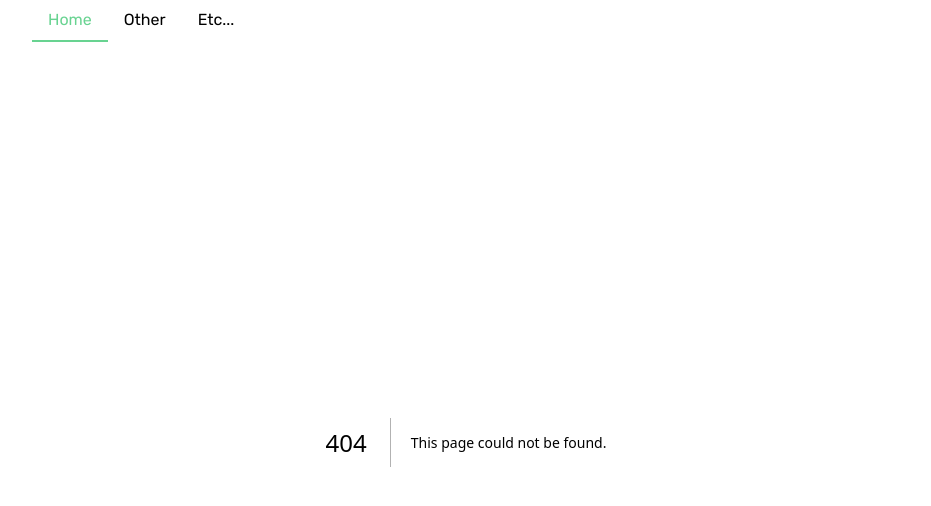
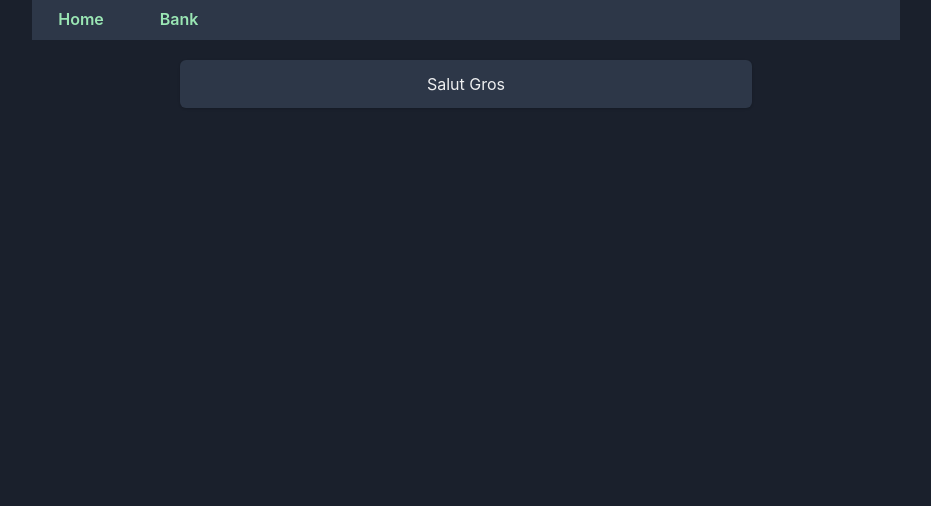
Before and after one commit to MikHulk/eth_front1, a Next.js app in the folder frontend/: page /bank in a window 1280 px wide. Before the commit this address had no page. Shown: the top 506 px of the page, without its empty margins (174-1105 px from the left). Built offline with nearby package versions, Linux system fonts and the light colour scheme.

Commit message:
add routing and navigation

```diff
--- /dev/null
+++ b/frontend/app/bank/page.tsx
@@ -0,0 +1,28 @@
+"use client"
+
+import { useState, useEffect, useRef } from "react"
+import { localhost } from 'viem/chains'
+import {
+  Box,
+  Card,
+} from "@chakra-ui/react"
+
+
+export default function Bank() : React.ReactNode {
+  return (
+    <main p={5}>
+      <Box
+        display="flex"
+        alignItems="center"
+        w="100%"
+        justifyContent="center"
+      >
+        <Card w="66%" mt={5} p={2}>
+          <Box p={1} alignSelf="center">
+            Salut Gros
+          </Box>
+        </Card>
+      </Box>
+    </main>
+  )
+}
--- a/frontend/app/layout.tsx
+++ b/frontend/app/layout.tsx
@@ -1,16 +1,7 @@
 import type { Metadata } from 'next'
-import { Rubik, /* Inter */ } from 'next/font/google'
 import { Container } from "@chakra-ui/react"
 import Provider from './providers'
 import Navbar from './navbar'
-
-
-const rubik = Rubik({ subsets: ['latin'], variable: '--font-rubik' })
-// const inter = Inter({ subsets: ['latin'] })
-
-const fonts = {
-  rubik,
-}
 
 export const metadata: Metadata = {
   title: 'Test',
@@ -24,7 +15,7 @@ export default function RootLayout({
 }) {
   return (
     <html lang="en">
-      <body className={fonts.rubik.className}>
+      <body>
         <Provider>
           <Container maxW="900px">
             <Navbar />
--- a/frontend/app/navbar.tsx
+++ b/frontend/app/navbar.tsx
@@ -1,19 +1,28 @@
-import {Tabs, TabList, Tab} from "@chakra-ui/react"
+"use client"
+
+import {Button, ButtonGroup, Link} from "@chakra-ui/react"
+import {NextLink} from "next/link"
+import { usePathname, useRouter } from 'next/navigation'
+
+const width = 90
 
 export default function NavBar() : React.ReactNode {
-   return (
-     <Tabs colorScheme='green'>
-       <TabList>
-         <Tab>
-           Home
-         </Tab>
-         <Tab>
-           Other
-         </Tab>
-         <Tab>
-           Etc...
-         </Tab>
-       </TabList>
-     </Tabs>
+  const links = [
+    ["/", "Home"],
+    ["/bank", "Bank"],
+  ];
+  const router = useRouter()
+  return (
+     <ButtonGroup bg="gray.700" variant="ghost" pl={1} colorScheme='green' display="flex">
+       {
+         links.map(
+           ([link, title], ind) =>(
+             <Button key={ind} w={width} onClick={() => router.push(link)}>
+               {title}
+             </Button>
+           )
+         )
+       }
+     </ButtonGroup>
    )
 }
--- a/frontend/app/page.tsx
+++ b/frontend/app/page.tsx
@@ -2,8 +2,9 @@
 
 import { useState, useEffect, useRef } from "react"
 import { localhost } from 'viem/chains'
+import { Box, Card, Input, InputGroup, InputLeftAddon } from "@chakra-ui/react"
+
 import { publicClient } from './eth'
-import { Box, Card, Input, InputGroup, InputLeftAddon } from "@chakra-ui/react"
 
 
 export default function Home() : React.ReactNode {
```
